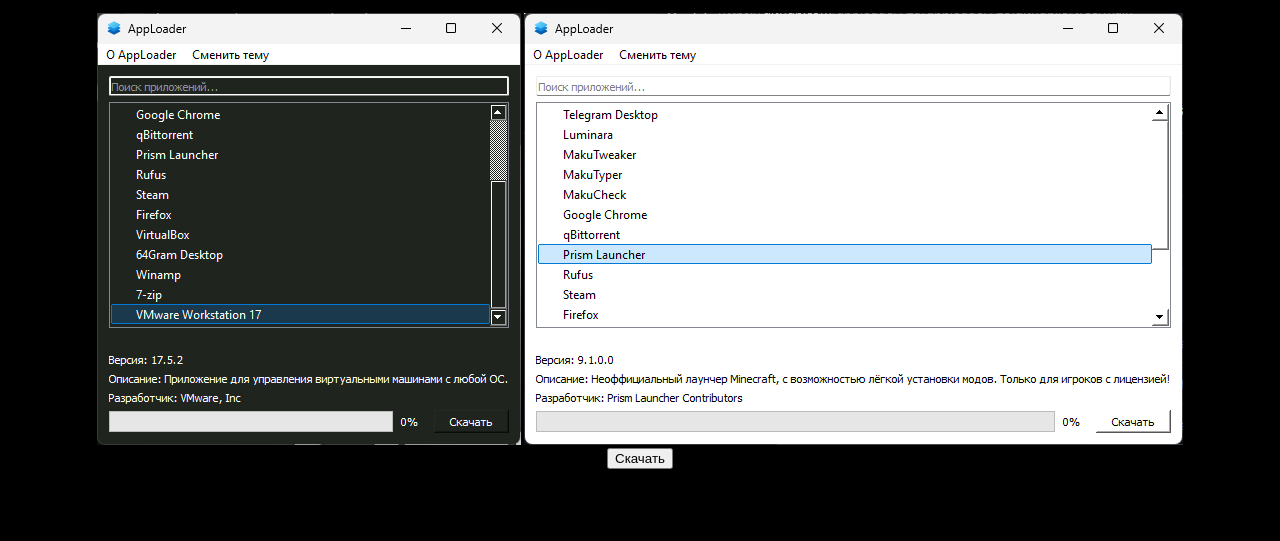
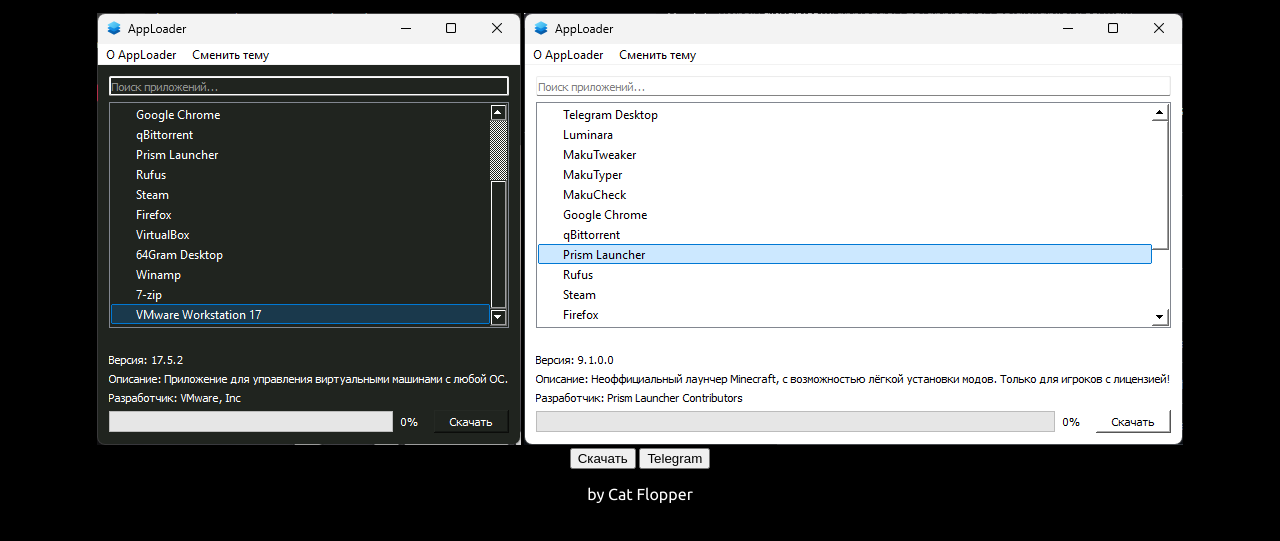
Before and after one commit to apploader725/apploader725.github.io, a plain HTML site: page index.html in a window 1280 px wide. Shown: the part 87-628 px from the top of the page. Drawn offline with Linux system fonts and the light colour scheme.

Commit message:
Update index.html

```diff
--- a/index.html
+++ b/index.html
@@ -23,6 +23,10 @@
         </center>
         <center>
             <a href="https://github.com/apploader725/AppLoader/releases"><button>Скачать</button></a>
+            <a href="https://t.me/apploader_dev"><button>Telegram</button></a>
+        </center>
+        <center>
+            <p>by Cat Flopper</p>
         </center>
     </body>
 </html>
```
